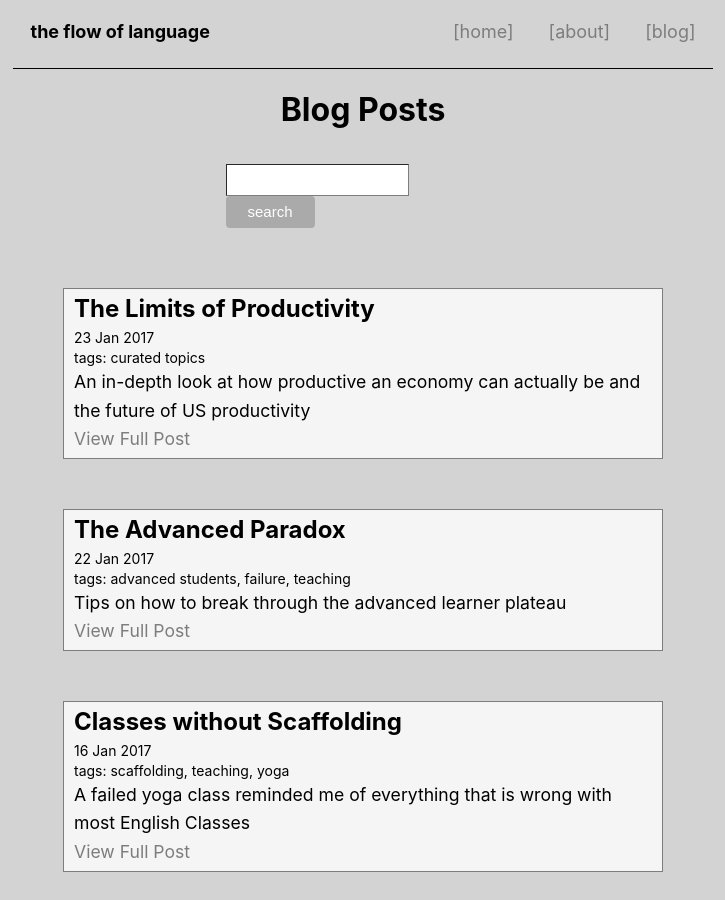
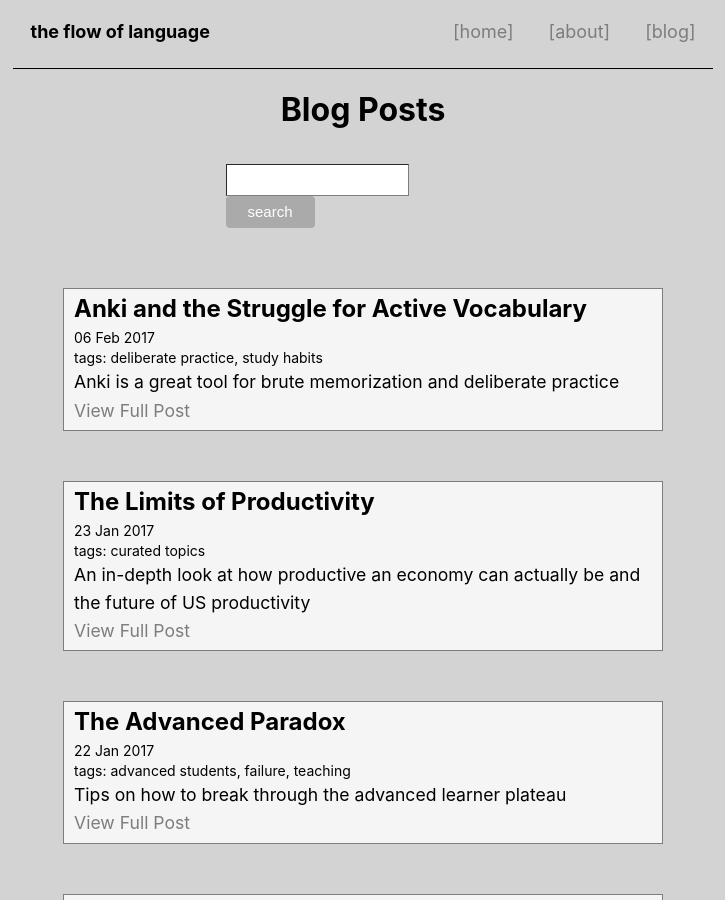
Before and after one commit to ZeroDeth/derekkedziora.github.io, a Jekyll site: the page built from pages/blog-index.html, in a window 1280 px wide and 900 px high. Shown: the whole window, without its empty margins (277-1002 px from the left). Built offline with Jekyll 4.4.1, drawn with Linux system fonts in a browser that asks for light colours; comment, search, counter and statistics services are not loaded; part of the change alters nothing that is shown.

Commit message:
content added

```diff
--- a/_includes/blog-listing.html
+++ b/_includes/blog-listing.html
@@ -11,9 +11,3 @@
     <a href="{{ post.url }}">View Full Post</a>
   </p>
 </div>
-
-
-<!--
-[{{ post.date | date_to_string }}]
-[{{ post.tags | join: ", "}}]
--->
--- /dev/null
+++ b/_posts/2017-02-06-anki-struggle-for-active-vocabulary.md
@@ -0,0 +1,13 @@
+---
+title: Anki and the Struggle for Active Vocabulary
+description: Anki is a great tool for brute memorization and deliberate practice
+tags:
+ - deliberate practice
+ - study habits
+---
+
+I keep coming back to the point that language learning needs to be intense to be effective. I've found that learning vocabulary outside of European languages requires a level of focus and effort that I don't need for Russian or German.
+
+Lately, I've been experimenting with studying Pāli and Thai, neither of which are particularly familiar to a native English speaker - the Indoeuropean roots of Pāli notwithstanding.
+
+Enter <a href="https://apps.ankiweb.net" target="_blank">Anki</a> (free as a desktop and web app).  This is a neat tool for learning vocabulary. I need two ten-minute-ish chunks a day for my vocabulary acquisition to shoot way up. Those ten minutes will definitely be deliberate practice - meaning not particularly fun, but increasing your *active* vocabulary brings rewards of its own.
```
